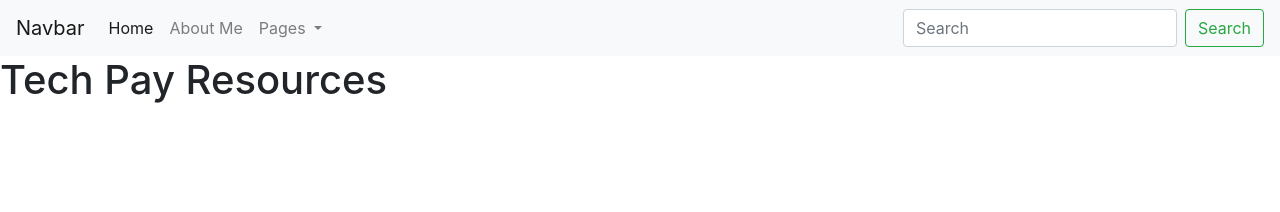
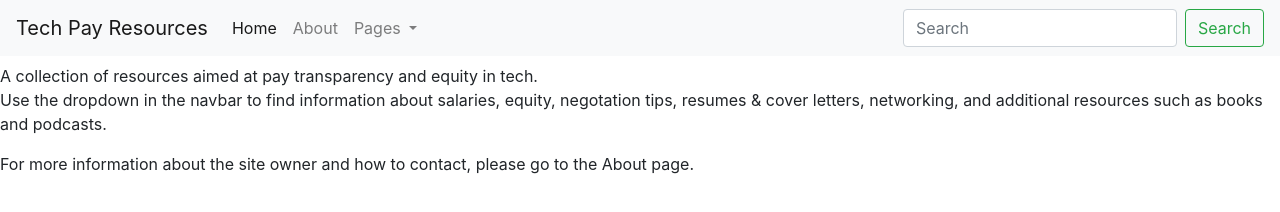
Before and after one commit to jenniwritescode/tech-pay-resources, a plain HTML site: page index.html in a window 1280 px wide. Drawn offline with nearby package versions, Linux system fonts and the light colour scheme.

Commit message:
main page updates

```diff
--- a/index.html
+++ b/index.html
@@ -12,7 +12,7 @@
 
 <body>
     <nav class="navbar navbar-expand-lg navbar-light bg-light">
-        <a class="navbar-brand" href="#">Navbar</a>
+        <a class="navbar-brand" href="#">Tech Pay Resources</a>
         <button class="navbar-toggler" type="button" data-toggle="collapse" data-target="#navbarSupportedContent" aria-controls="navbarSupportedContent" aria-expanded="false" aria-label="Toggle navigation">
           <span class="navbar-toggler-icon"></span>
         </button>
@@ -23,7 +23,7 @@
               <a class="nav-link" href="#">Home <span class="sr-only">(current)</span></a>
             </li>
             <li class="nav-item">
-              <a class="nav-link" href="#">About Me</a>
+              <a class="nav-link" href="#">About</a>
             </li>
             <li class="nav-item dropdown">
               <a class="nav-link dropdown-toggle" href="#" id="navbarDropdown" role="button" data-toggle="dropdown" aria-expanded="false">
@@ -49,7 +49,10 @@
           </form>
         </div>
       </nav>
-    <h1>Tech Pay Resources</h1>
+    <h1></h1>
+    <p>A collection of resources aimed at pay transparency and equity in tech.<br>
+    Use the dropdown in the navbar to find information about salaries, equity, negotation tips, resumes & cover letters, networking, and additional resources such as books and podcasts.</p>
+    <p>For more information about the site owner and how to contact, please go to the About page.</p>
     <script src="https://cdn.jsdelivr.net/npm/jquery@3.5.1/dist/jquery.slim.min.js"
         integrity="sha384-DfXdz2htPH0lsSSs5nCTpuj/zy4C+OGpamoFVy38MVBnE+IbbVYUew+OrCXaRkfj"
         crossorigin="anonymous"></script>
```
